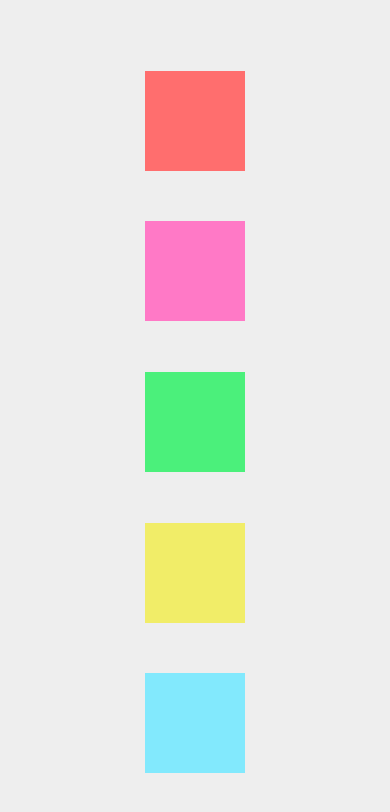
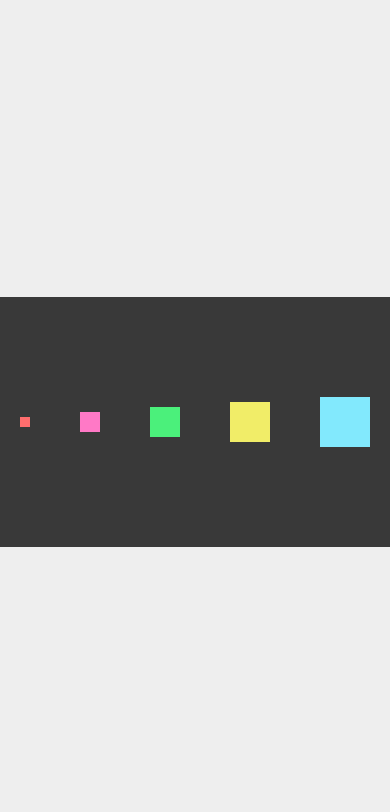
Before and after one commit to LauraaPaiva/expoStart, a React Native app in the folder AwesomeProject/: screen / in a window 390 px wide. Shown: the top 812 px of the page. Built offline with nearby package versions, Linux system fonts and the light colour scheme.

Commit message:
Flexbox horizontal

```diff
--- a/AwesomeProject/App.js
+++ b/AwesomeProject/App.js
@@ -2,13 +2,12 @@ import { StatusBar } from "expo-status-bar";
 import { StyleSheet, Text, View, SafeAreaView } from "react-native";
 import React from "react";
 
-import FlexBoxV2 from "./src/components/Layout/FlexBoxV2";
-import Quadrado from "./src/components/Layout/Quadrado";
+import FlexBoxV3 from "./src/components/Layout/FlexBoxV3";
 
 export default function App() {
   return (
     <SafeAreaView style={styles.container}>
-      <FlexBoxV2 />
+      <FlexBoxV3 />
     </SafeAreaView>
   );
 }
--- /dev/null
+++ b/AwesomeProject/src/components/Layout/FlexBoxV3.js
@@ -0,0 +1,17 @@
+import React from "react";
+import { View, Text } from "react-native";
+import estilo from "../estilo";
+
+import Quadrado from "./Quadrado";
+
+export default (props) => {
+  return (
+    <View style={estilo.flexV3}>
+      <Quadrado cor="#ff6e6e" lado={10} />
+      <Quadrado cor="#ff79c6" lado={20} />
+      <Quadrado cor="#4bf07b" lado={30} />
+      <Quadrado cor="#f1ed68" lado={40} />
+      <Quadrado cor="#82e9fd" lado={50} />
+    </View>
+  );
+};
--- a/AwesomeProject/src/components/Layout/Quadrado.js
+++ b/AwesomeProject/src/components/Layout/Quadrado.js
@@ -3,7 +3,7 @@ import { View, Text } from "react-native";
 // import estilo from "./estilo";
 
 export default (props) => {
-  const lado = 100;
+  const lado = props.lado || 30;
   return (
     <View
       style={{
--- a/AwesomeProject/src/components/estilo.js
+++ b/AwesomeProject/src/components/estilo.js
@@ -47,4 +47,13 @@ export default StyleSheet.create({
     alignItems: "center", // eixo cruzado
     padding: 20,
   },
+  flexV3: {
+    flexDirection: "row",
+    justifyContent: "space-between", //eixo princial
+    alignItems: "center", // eixo cruzado
+    height: 250,
+    width: "100%",
+    padding: 20,
+    backgroundColor: "#393939",
+  },
 });
```
